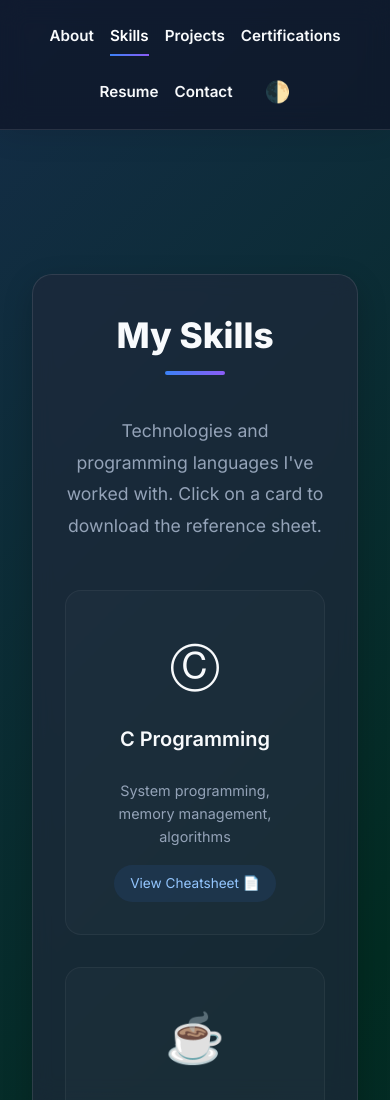
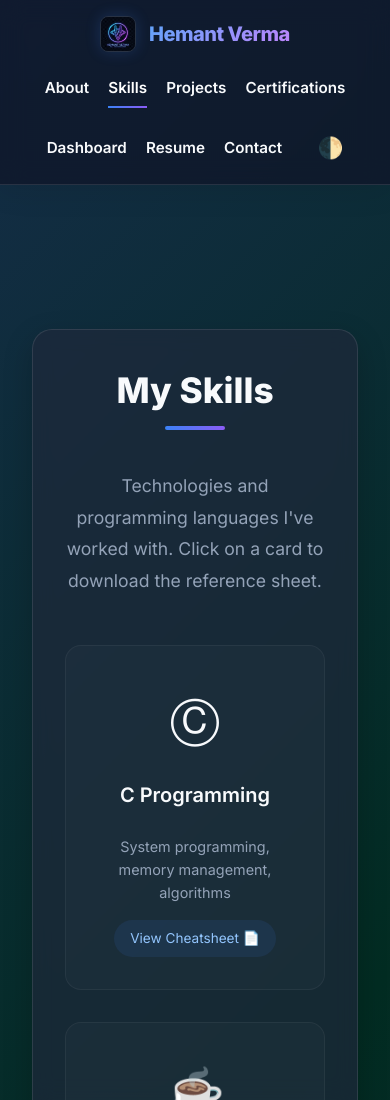
Before and after one commit to hemantverma5733/PERSONAL-PORTFOLIO-WEBSITE-, a website: page skills.html in a window 390 px wide. Shown: the top 1100 px of the page. Drawn offline with Linux system fonts and the light colour scheme.

Commit message:
Add custom developer logo and integrate into responsive navigation bar across all pages

```diff
--- a/skills.html
+++ b/skills.html
@@ -4,7 +4,7 @@
     <meta charset="UTF-8">
     <meta name="viewport" content="width=device-width, initial-scale=1.0">
     <title>Hemant Verma | Skills</title>
-    <link rel="icon" type="image/jpeg" href="myself.jpeg">
+    <link rel="icon" type="image/png" href="logo.png">
     <!-- Modern Google Fonts -->
     <link href="https://fonts.googleapis.com/css2?family=Inter:wght@300;400;600;800&display=swap" rel="stylesheet">
     <link rel="stylesheet" href="styles.css">
@@ -91,13 +91,22 @@
 </script>
 
 <nav>
+    <div class="nav-brand">
+        <a href="index.html" class="logo-link">
+            <img src="logo.png" alt="HV Logo" class="nav-logo">
+            <span class="logo-text">Hemant Verma</span>
+        </a>
+    </div>
+    <div class="nav-links">
         <a href="index.html">About</a>
         <a href="skills.html" class="active">Skills</a>
         <a href="projects.html">Projects</a>
         <a href="certifications.html">Certifications</a>
+        <a href="dashboard.html">Dashboard</a>
         <a href="resume.html">Resume</a>
         <a href="contact.html">Contact</a>
         <button id="themeToggleBtn" onclick="toggleTheme()" style="background: none; border: none; font-size: 1.3rem; cursor: pointer; color: inherit; margin-left: 1rem; transition: transform 0.3s;">🌓</button>
+    </div>
 </nav>
 
 <section id="skills">
--- a/styles.css
+++ b/styles.css
@@ -40,15 +40,58 @@ nav {
     background: rgba(15, 23, 42, 0.8);
     backdrop-filter: blur(12px);
     -webkit-backdrop-filter: blur(12px);
-    padding: 1rem 2rem;
+    padding: 0.8rem 4rem;
     display: flex;
-    justify-content: center;
-    gap: 2.5rem;
+    justify-content: space-between;
+    align-items: center;
     border-bottom: 1px solid rgba(255, 255, 255, 0.1);
     box-shadow: 0 4px 30px rgba(0, 0, 0, 0.1);
+    transition: all 0.3s ease;
 }
 
-nav a {
+/* Nav Brand / Logo */
+.nav-brand {
+    display: flex;
+    align-items: center;
+}
+
+.logo-link {
+    display: flex;
+    align-items: center;
+    gap: 0.8rem;
+    text-decoration: none;
+    transition: transform 0.3s ease;
+}
+
+.logo-link:hover {
+    transform: scale(1.05);
+}
+
+.nav-logo {
+    width: 36px;
+    height: 36px;
+    object-fit: contain;
+    border-radius: 8px;
+    border: 1.5px solid rgba(255, 255, 255, 0.1);
+    box-shadow: 0 0 15px rgba(59, 130, 246, 0.2);
+}
+
+.logo-text {
+    font-size: 1.25rem;
+    font-weight: 800;
+    background: linear-gradient(135deg, #60a5fa 0%, #c084fc 100%);
+    -webkit-background-clip: text;
+    -webkit-text-fill-color: transparent;
+    letter-spacing: -0.5px;
+}
+
+.nav-links {
+    display: flex;
+    align-items: center;
+    gap: 2rem;
+}
+
+.nav-links a {
     color: var(--text-primary);
     text-decoration: none;
     font-weight: 600;
@@ -58,7 +101,7 @@ nav a {
     padding: 0.5rem 0;
 }
 
-nav a::after {
+.nav-links a::after {
     content: '';
     position: absolute;
     width: 0;
@@ -69,11 +112,11 @@ nav a::after {
     transition: width 0.3s ease;
 }
 
-nav a:hover, nav a.active {
+.nav-links a:hover, .nav-links a.active {
     color: #ffffff;
 }
 
-nav a:hover::after, nav a.active::after {
+.nav-links a:hover::after, .nav-links a.active::after {
     width: 100%;
 }
 
@@ -383,9 +426,15 @@ footer {
         font-size: 3rem;
     }
     nav {
-        flex-wrap: wrap;
+        flex-direction: column;
+        align-items: center;
         padding: 1rem;
         gap: 1rem;
+    }
+    .nav-links {
+        flex-wrap: wrap;
+        justify-content: center;
+        gap: 1.2rem;
     }
     .card {
         padding: 2rem;
@@ -407,11 +456,17 @@ body.light-mode nav {
     box-shadow: 0 4px 30px rgba(0, 0, 0, 0.05);
 }
 
-body.light-mode nav a {
+body.light-mode .logo-text {
+    background: linear-gradient(to right, #1d4ed8, #7e22ce);
+    -webkit-background-clip: text;
+    -webkit-text-fill-color: transparent;
+}
+
+body.light-mode .nav-links a {
     color: var(--text-primary);
 }
 
-body.light-mode nav a:hover, body.light-mode nav a.active {
+body.light-mode .nav-links a:hover, body.light-mode .nav-links a.active {
     color: var(--accent-primary);
 }
 
```
Also changed, not shown: certifications.html (+10 -1 lines), contact.html (+9 -1 lines), dashboard.html (+1 -1 lines), index.html (+9 -1 lines), projects.html (+9 -1 lines), logo.png (added). Lines whose indentation alone changed are shown as unchanged.
